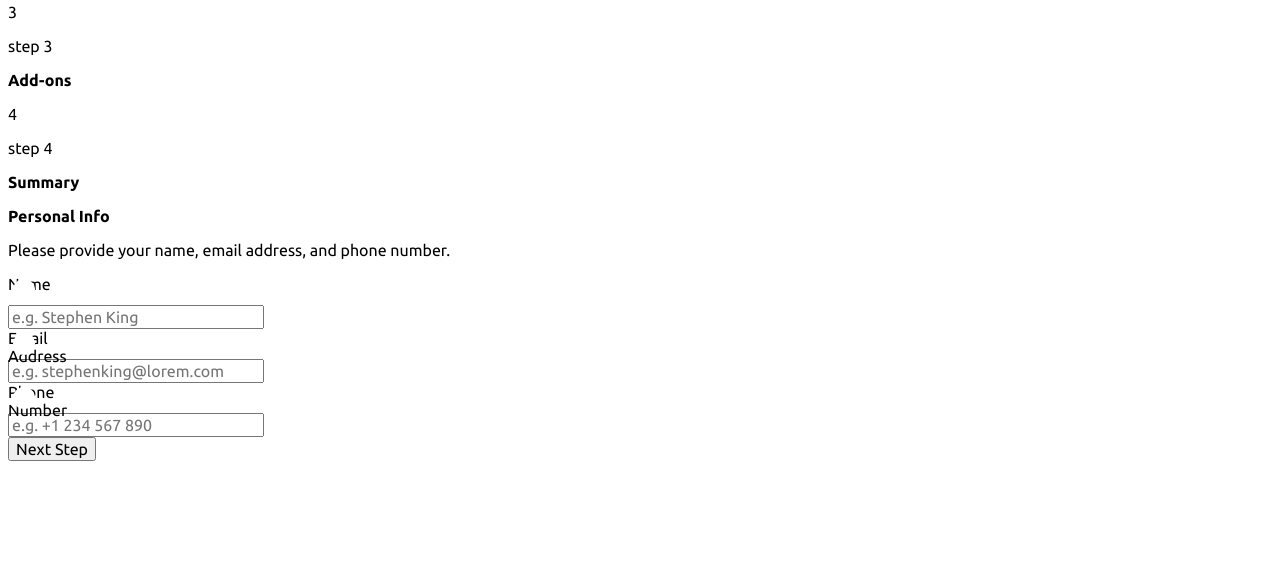
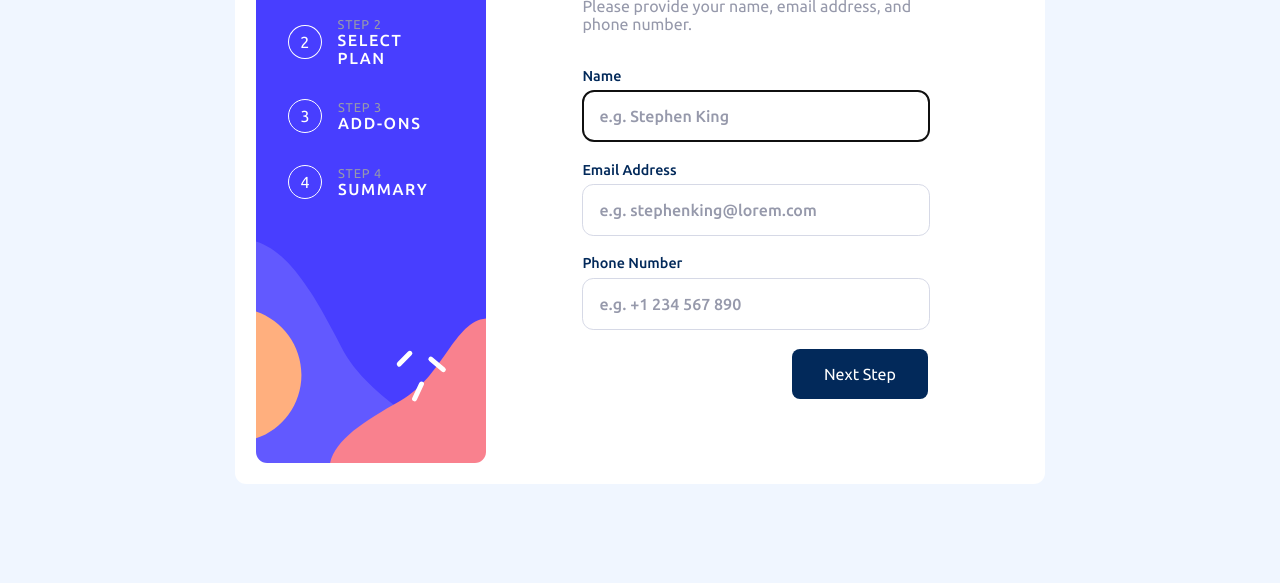
Before and after one commit to Gitit2meBaby/multi-step-form, a plain HTML site: page index.html in a window 1280 px wide. Shown: the part 217-800 px from the top of the page. Drawn offline with Linux system fonts and the light colour scheme; a script that the page names is missing.

Commit message:
First page and sidebar styled, form validation is a bit over the top, but it was good practice, seems to work both onfocusout and with next step button

```diff
--- a/index.html
+++ b/index.html
@@ -20,7 +20,7 @@
     <section class="sidebar">
 
       <div class="sidebar-item">
-        <div class="selection">
+        <div id="infoSelection" class="selection selected">
           <p>1</p>
         </div>
         <div class="step-container">
@@ -29,7 +29,7 @@
         </div>
       </div>
 
-      <div class="sidebar-item">
+      <div id="planSelection" class="sidebar-item">
         <div class="selection">
           <p>2</p>
         </div>
@@ -39,7 +39,7 @@
         </div>
       </div>
 
-      <div class="sidebar-item">
+      <div id="addOnsSelection" class="sidebar-item">
         <div class="selection">
           <p>3</p>
         </div>
@@ -49,7 +49,7 @@
         </div>
       </div>
 
-      <div class="sidebar-item">
+      <div id="summarySelection" class="sidebar-item">
         <div class="selection">
           <p>4</p>
         </div>
@@ -61,10 +61,8 @@
     </section>
     <!-- Sidebar end -->
 
-    <section class="form-section">
-
     <!-- Step 1 start -->
-      <section id="infoSection">
+    <section class="form-section" id="infoSection">
       <div class="title">
         <h1>Personal Info</h1>
         <p>Please provide your name, email address, and phone number.</p>
@@ -72,31 +70,39 @@
 
       <div class="content-box">
         <div class="input-wrapper">
-            <label for="name" name="name">Name</label>
-            <input id="nameInput" name="name" type="text" required placeholder="e.g. Stephen King">
+          <div class="label-wrapper">
+            <label for="nameInput">Name</label>
+          </div>
+          <input id="nameInput" name="name" type="text" autocomplete="name" autofocus required
+            placeholder="e.g. Stephen King">
         </div>
 
         <div class="input-wrapper">
-            <label for="email" name="email">Email Address</label>
-            <input id="emailInput" name="name" type="email" onchange="validateEmail()" required
+          <div class="label-wrapper">
+            <label for="emailInput">Email Address</label>
+          </div>
+          <input id="emailInput" name="email" type="email" onfocusout="validateEmail()" autocomplete="email" required
             placeholder="e.g. stephenking@lorem.com">
         </div>
 
         <div class="input-wrapper">
-            <label for="phone" name="phone">Phone Number</label>
-            <input id="phoneInput" name="phone" type="number" onchange="validatePhone()" required
+          <div class="label-wrapper">
+            <label for="phoneInput">Phone Number</label>
+          </div>
+          <input id="phoneInput" name="phone" type="number" autocomplete="phone" onfocusout="validatePhone()" required
             placeholder="e.g. +1 234 567 890">
         </div>
       </div>
 
-        <div class="button-container">
+      <div class="btn-container">
         <button class="primary-btn" id="nextBtnInfo">Next Step</button>
       </div>
     </section>
     <!-- Step 1 end -->
 
+
     <!-- Step 2 start -->
-      <section id="planSection" class="hidden">
+    <section id="planSection" class="form-section hidden">
       <div class="title">
         <h1>Select your plan</h1>
         <p>You have the option of monthly or yearly billing.</p>
@@ -153,7 +159,7 @@
     <!-- Step 2 end -->
 
     <!-- Step 3 start -->
-      <section id="addOnSection" class="hidden">
+    <section id="addOnsSection" class="form-section hidden">
       <div class="title">
         <h1>Pick add-ons</h1>
         <p>Add-ons help enhance your gaming experience.</p>
@@ -164,7 +170,7 @@
         <div class="radio-container">
           <input type="radio" id="onlineService" value="online">
           <div class="radio-info">
-              <label for="online">Online Service</label>
+            <label for="onlineService">Online Service</label>
             <p>Access to multiplayer games</p>
           </div>
           <p>+$1/mo</p>
@@ -197,7 +203,7 @@
     <!-- Step 3 end -->
 
     <!-- Step 4 start -->
-      <section id="summarySection" class="hidden">
+    <section id="summarySection" class="form-section hidden">
       <div class="title">
         <h1>Finishing up</h1>
         <p>Double-check everything looks OK before confirming.</p>
--- /dev/null
+++ b/script.js
@@ -0,0 +1,93 @@
+const infoSelection = document.querySelector('#infoSelection')
+const infoSection = document.querySelector('#infoSection')
+
+function validateEmail() {
+    const email = document.querySelector('#emailInput')
+    const mailformat = /^\w+([\.-]?\w+)*@\w+([\.-]?\w+)*(\.\w{2,3})+$/;
+    const labelWrapper = email.closest('.input-wrapper').querySelector('.label-wrapper');
+    const errorMsg = labelWrapper.querySelector('.error-msg');
+
+    if (email.value.match(mailformat)) {
+        if (errorMsg) {
+            errorMsg.remove();
+        }
+        return true;
+    } else {
+        if (!errorMsg) {
+            const newErrorMsg = document.createElement('p');
+            newErrorMsg.classList.add('error-msg');
+            newErrorMsg.textContent = "invalid email address";
+            labelWrapper.appendChild(newErrorMsg);
+        }
+
+        email.classList.add("error-input");
+        email.focus();
+        return false;
+    }
+}
+
+function validatePhone() {
+    const phone = document.querySelector('#phoneInput')
+    const phoneno = /^\+?([0-9]{2})\)?[-. ]?([0-9]{4})[-. ]?([0-9]{4})$/;
+    const labelWrapper = phone.closest('.input-wrapper').querySelector('.label-wrapper');
+    const errorMsg = labelWrapper.querySelector('.error-msg');
+
+
+    if (phone.value.match(phoneno)) {
+        if (errorMsg) {
+            errorMsg.remove();
+            phone.classList.remove("error-input");
+
+        }
+        return true;
+    } else {
+        if (!errorMsg) {
+            const newErrorMsg = document.createElement('p');
+            newErrorMsg.classList.add('error-msg');
+            newErrorMsg.textContent = "invalid phone number";
+            labelWrapper.appendChild(newErrorMsg);
+        }
+        phone.classList.add("error-input");
+        phone.focus();
+        return false;
+    }
+}
+
+// check for empty fields before moving on
+const nextBtnInfo = document.querySelector('#nextBtnInfo')
+nextBtnInfo.addEventListener('click', (event) => {
+    const requiredFields = document.querySelectorAll("input[required]");
+
+    let isValid = true;
+
+    for (const field of requiredFields) {
+        if (field.value.trim() === "") {
+            isValid = false;
+            const errorMsg = document.createElement('p')
+            errorMsg.classList.add('error-msg')
+            errorMsg.textContent = 'This field is required'
+            const labelWrapper = field.closest('.input-wrapper').querySelector('.label-wrapper');
+            labelWrapper.appendChild(errorMsg)
+            field.classList.add("error-input");
+        } else {
+            field.classList.remove("error-input");
+            infoSection.classList.add('hidden')
+            infoSelection.classList.remove('selected')
+            planSection.classList.remove('hidden')
+            planSelection.classList.add('selected')
+        }
+    }
+
+    if (!isValid) {
+        event.preventDefault();
+    }
+});
+
+const planSelection = document.querySelector('#planSelection')
+const planSection = document.querySelector('#planSection')
+
+const addOnsSelection = document.querySelector('#addOnsSelection')
+const addOnsSection = document.querySelector('#addOnsSection')
+
+const summarySelection = document.querySelector('#summarySelection')
+const summarySection = document.querySelector('#summarySection')
--- a/styles.css
+++ b/styles.css
@@ -11,6 +11,9 @@
     --Magnolia: hsl(217, 100%, 97%);
     --Alabaster: hsl(231, 100%, 99%);
     --White: hsl(0, 0%, 100%);
+
+    --border-radius: .7rem;
+    --valid: #00a800;
 }
 
 * {
@@ -19,13 +22,191 @@
     /* - Weights: 400, 500, 700 */
 }
 
+body {
+    margin: 0;
+    background-color: var(--Magnolia);
+    display: flex;
+    align-items: center;
+    justify-content: center;
+    height: 100vh;
+}
+
+main {
+    width: 60vw;
+    height: 70vh;
+    background-color: var(--White);
+    border-radius: var(--border-radius);
+    padding: 1.3rem;
+    display: grid;
+    grid-template-columns: 30% 1fr;
+}
+
+/* SIDEBAR */
+.sidebar {
+    background: url(assets/images/bg-sidebar-desktop.svg),
+        var(--Purplish-blue);
+    background-position: bottom;
+    background-repeat: no-repeat;
+    padding: 3rem 2rem;
+    border-radius: var(--border-radius);
+    display: flex;
+    flex-direction: column;
+    gap: 2rem;
+}
+
+.sidebar-item {
+    display: flex;
+    align-items: center;
+    gap: 1rem;
+}
+
+.selection {
+    display: flex;
+    align-items: center;
+    justify-content: center;
+    background-color: transparent;
+    border: 1px solid var(--White);
+    border-radius: 50%;
+    height: 2rem;
+    width: 2rem;
+    color: var(--White);
+}
+
+.selected {
+    background-color: var(--Light-blue);
+    color: #000;
+    border: 1px solid var(--Light-blue);
+
+}
+
+.step-container {
+    display: flex;
+    flex-direction: column;
+}
+
+.step-container p {
+    font-size: .8rem;
+    text-transform: uppercase;
+    color: var(--Cool-gray);
+    letter-spacing: .05rem;
+    margin: 0;
+}
+
+.step-container h2 {
+    margin: 0;
+    font-size: 1rem;
+    font-weight: 500;
+    text-transform: uppercase;
+    color: var(--White);
+    letter-spacing: .1rem;
+}
+
+/* FORM CONTENT */
+.form-section {
+    display: flex;
+    flex-direction: column;
+    padding: 2.5rem 6rem 2rem 6rem;
+}
+
+.title h1 {
+    margin: 0;
+    font-size: 2.2rem;
+    color: var(--Marine-blue);
+    padding-bottom: 0.8rem;
+}
+
+.title p {
+    margin: 0;
+    color: var(--Cool-gray);
+    padding-bottom: 2.2rem;
+}
+
+/* INFO SECTION */
+.input-wrapper {
+    padding-bottom: 1.2rem;
+    padding-right: 2rem;
+}
+
+.input-wrapper label {
+    font-weight: 500;
+    font-size: .9rem;
+    color: var(--Marine-blue);
+    display: inline;
+}
+
+.input-wrapper input {
+    width: 100%;
+    padding: 1rem;
+    margin-top: .4rem;
+    border: 1px solid var(--Light-gray);
+    border-radius: var(--border-radius);
+}
+
+.input-wrapper input::placeholder {
+    font-weight: 500;
+    color: var(--Cool-gray);
+}
+
+.input-wrapper input::-webkit-outer-spin-button,
+input::-webkit-inner-spin-button {
+    -webkit-appearance: none;
+    margin: 0;
+}
+
+.input-wrapper input[type=number] {
+    -moz-appearance: textfield;
+}
+
+.label-wrapper {
+    display: flex;
+    align-items: center;
+    justify-content: space-between;
+}
+
+.label-wrapper p {
+    color: var(--valid);
+    font-size: .6rem;
+}
+
+.valid-email {
+    display: flex;
+    align-items: center;
+    gap: .5rem;
+}
+
+.error-msg {
+    color: var(--Strawberry-red) !important;
+}
+
+.error-input {
+    border: 1px solid var(--Strawberry-red);
+    outline: 1px solid var(--Strawberry-red);
+}
+
+/* BUTTON */
+.btn-container {
+    align-self: flex-end;
+    display: flex;
+    place-self: flex-end;
+    justify-content: space-between;
+}
+
+.primary-btn {
+    align-self: flex-end;
+    border: none;
+    color: var(--White);
+    border-radius: .5rem;
+    background-color: var(--Marine-blue);
+    padding: 1rem 2rem;
+    cursor: pointer;
+}
 
 
 
 
 
 /* TOGGLE SWITCH */
-input[type=checkbox] {
+/* input[type=checkbox] {
     height: 0;
     width: 0;
     visibility: hidden;
@@ -64,7 +245,7 @@ input:checked+label:after {
 
 label:active:after {
     width: 13px;
-}
+} */
 
 /* JAVASCRIPT CLASSES */
 .hidden {
```
Lines whose indentation alone changed are shown as unchanged.
